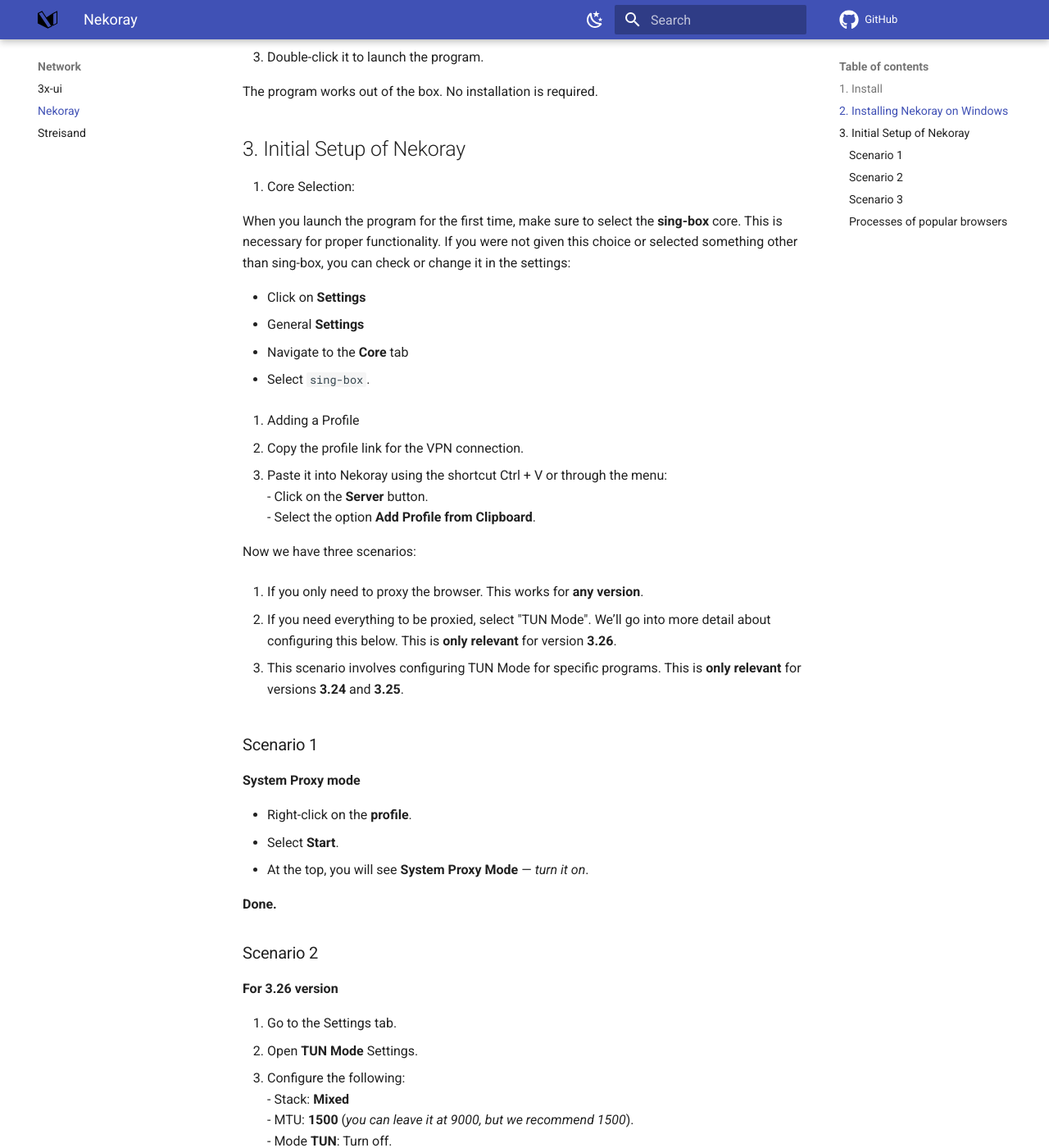
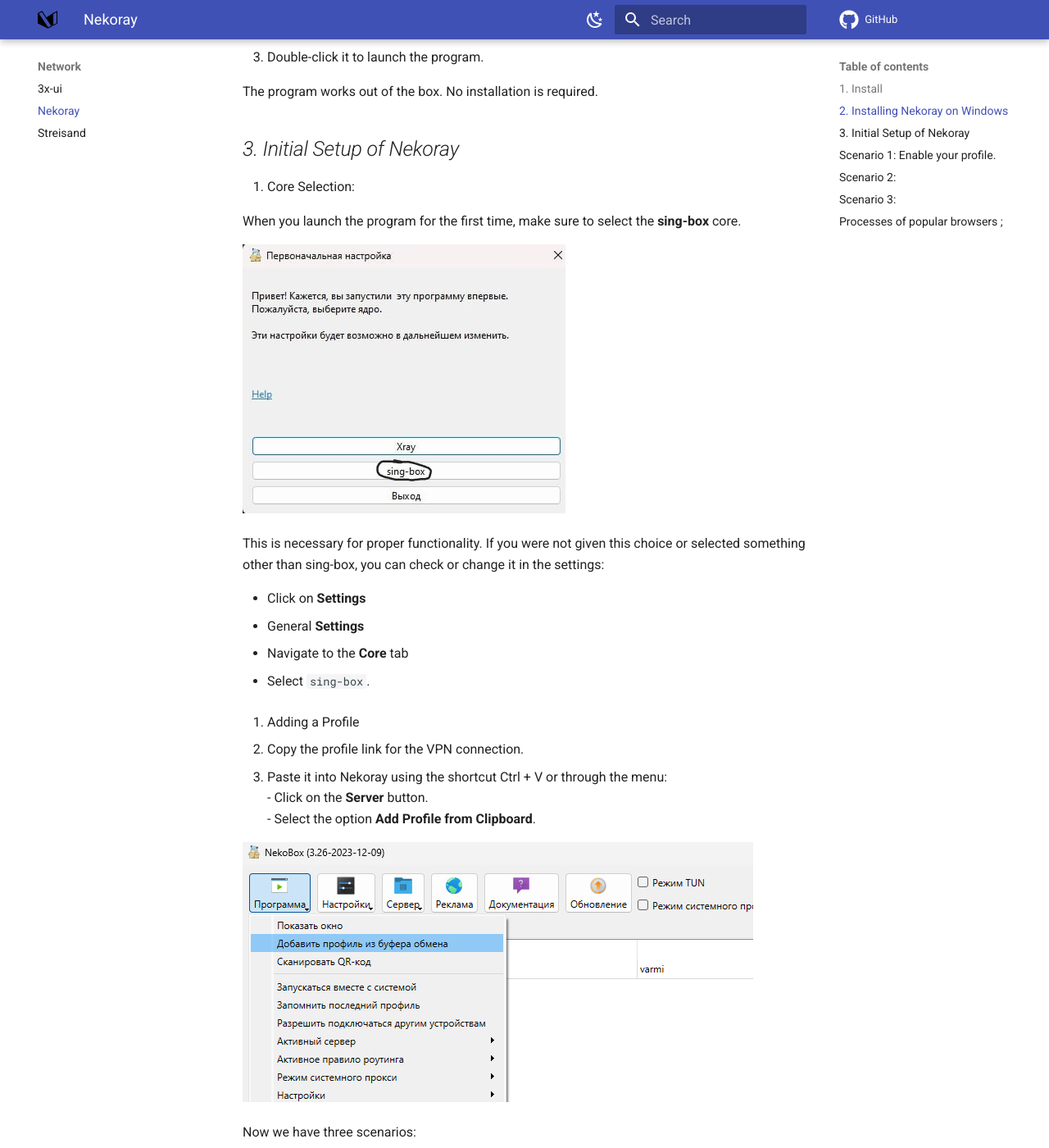
Before and after one commit to TeamDominant/Wiki-mkdocs, an MkDocs documentation site: the page built from docs/nekoray.md, in a window 1280 px wide and 1400 px high, scrolled down 1506 px. Shown: the whole window at 82% size. Built offline with MkDocs 1.6.1 and Material for MkDocs 9.7.7, drawn with Linux system fonts in a browser that asks for light colours; comment, search, counter and statistics services are not loaded; some of the changed text lies outside the part shown.

Commit message:
Nekoray guide update

```diff
--- a/docs/nekoray.md
+++ b/docs/nekoray.md
@@ -7,7 +7,7 @@
 
 This is because in version ***3.26***, the "Whitelist Mode" in Tun Mode settings does not work. As a result, you won’t be able to proxy only specific applications.
 
-## 1. Install
+## *1. Install*
 
 Installing and Configuring Nekoray
 
@@ -37,7 +37,7 @@
 - [Download 1.3.2 arm64-v8a](https://github.com/MatsuriDayo/NekoBoxForAndroid/releases/download/1.3.2/NB4A-1.3.2-arm64-v8a.apk)
 - [Download 1.3.2 armeabi-v7a](https://github.com/MatsuriDayo/NekoBoxForAndroid/releases/download/1.3.2/NB4A-1.3.2-armeabi-v7a.apk)
 
-## 2. Installing Nekoray on Windows
+## *2. Installing Nekoray on Windows*
 
 Next, we will look at the installation process for Nekoray on Windows. Some steps may vary depending on the system, but the overall process remains the same.
 
@@ -57,11 +57,17 @@
 
 The program works out of the box. No installation is required.
 
-## 3. Initial Setup of Nekoray
+## *3. Initial Setup of Nekoray*
 
 1. Core Selection:
 
-When you launch the program for the first time, make sure to select the **sing-box** core. This is necessary for proper functionality.
+When you launch the program for the first time, make sure to select the **sing-box** core.
+
+
+![Nekorayselectcore](images/nekoray/nekoraycore1.png)
+
+
+This is necessary for proper functionality.
 If you were not given this choice or selected something other than sing-box, you can check or change it in the settings:
 
 - Click on **Settings**
@@ -76,6 +82,9 @@
 - Click on the **Server** button.
 - Select the option **Add Profile from Clipboard**.
 
+![AddProfileNekoray](images/nekoray/nekorayprofile.png)
+
+
 Now we have three scenarios:
 
 1. If you only need to proxy the browser. This works for **any version**.
@@ -84,7 +93,7 @@
 
 3. This scenario involves configuring TUN Mode for specific programs. This is **only relevant** for versions **3.24** and **3.25**.
 
-### Scenario 1
+## *Scenario 1*: Enable your profile.
 
 **System Proxy mode**
 
```
Also changed, not shown: other parts of docs/nekoray.md (+15 -4 lines), docs/images/Nekoray_core1.jpg (deleted), docs/images/nekoray/nekoraycore1.png (added), docs/images/nekoray/nekorayprofile.png (added), docs/images/nekoray/nekorayproxy.png (added), docs/images/nekoray/nekoraysettingtun.png (added), docs/images/nekoray/nekoraysettingtun1.png (added), docs/images/nekoray/nekoraysettingtun2.png (added), docs/images/nekoray/nekoraytunmode.png (added).
